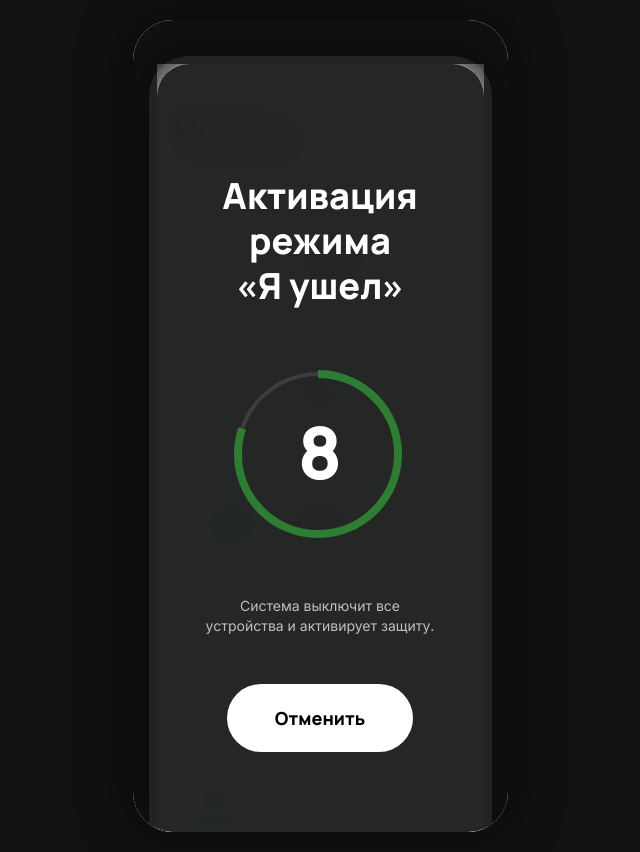
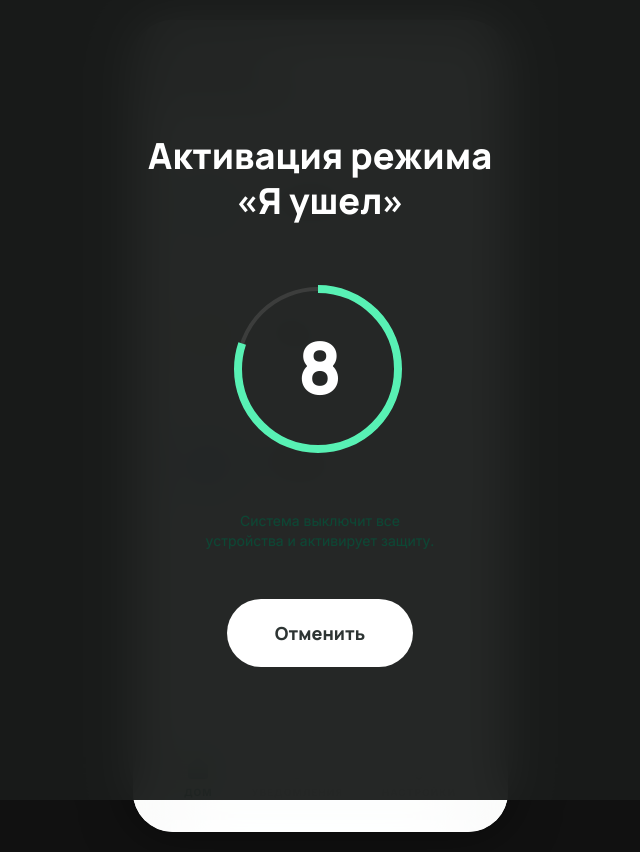
Before and after one commit to nahstya/smart-home-ui-study, a React (Vite) app in the folder aura-home/: page / in a window 1280 px wide. Both pictures are taken after a click on the button "Я УШЕЛ". Shown: the whole page, without its empty margins (320-960 px from the left). Built offline with nearby package versions, Linux system fonts and the light colour scheme.

Commit message:
Update App.tsx

```diff
--- a/aura-home/src/App.tsx
+++ b/aura-home/src/App.tsx
@@ -1469,16 +1469,9 @@ export default function App() {
     );
   };
 
-
-  return (
-    <div className="min-h-screen bg-[#111] flex items-center justify-center p-4">
-
-      {/* РАМКА ТЕЛЕФОНА */}
-      <div id="root" className="relative w-[375px] h-[812px] bg-surface overflow-hidden rounded-[3rem] shadow-2xl border-[8px] border-[#222] flex flex-col">
-
-        {/* ОСНОВНОЙ КОНТЕНТ */}
-        <main className="flex-1 overflow-y-auto scrollable-content px-4">
-          <div className="pt-4">
+  return (
+    <div className="min-h-screen flex flex-col max-w-2xl mx-auto px-4 bg-surface">
+      <main className="flex-1 pb-32">
         {currentScreen === 'home' && renderHome()}
         {currentScreen === 'room' && renderRoom()}
         {currentScreen === 'lightControl' && renderLightControl()}
@@ -1502,18 +1495,14 @@ export default function App() {
                 value: 65
               };
               setDevices(prev => [...prev, newSpeaker]);
-                  navigate('settings');
-                  setTimeout(() => navigate('home'), 100);
+              navigate('settings'); // Navigate back to settings as requested or home
+              setTimeout(() => navigate('home'), 100); // Hacky way to ensure counts refresh and user sees the result
             }}
           />
         )}
-          </div>
-
-          <div className="h-32" />
       </main>
 
       {/* Navigation Bar */}
-        {currentScreen !== 'connectionFlow' && (
       <nav className="absolute bottom-0 left-0 w-full glass-panel pt-4 pb-8 px-8 border-t border-surface-container flex justify-around items-center z-40 rounded-t-[3rem] shadow-2xl">
         <button
           onClick={() => navigate('home')}
@@ -1537,7 +1526,6 @@ export default function App() {
           <span className="text-[10px] font-bold uppercase tracking-widest">Настройки</span>
         </button>
       </nav>
-        )}
 
       {/* Away Mode Overlay */}
       <AnimatePresence>
@@ -1546,7 +1534,7 @@ export default function App() {
             initial={{ opacity: 0 }}
             animate={{ opacity: 1 }}
             exit={{ opacity: 0 }}
-              className="absolute inset-0 z-50 bg-[#1a1c1b]/95 backdrop-blur-xl flex flex-col items-center justify-center p-8 text-center text-white"
+            className="fixed inset-0 z-50 bg-[#1a1c1b]/95 backdrop-blur-xl flex flex-col items-center justify-center p-8 text-center text-white"
           >
             <motion.div
               initial={{ scale: 0.8 }}
@@ -1558,19 +1546,18 @@ export default function App() {
                 <svg className="w-48 h-48 -rotate-90">
                   <circle cx="94" cy="94" r="80" fill="none" stroke="currentColor" strokeWidth="4" className="opacity-10" />
                   <motion.circle
-                       cx="94" cy="94" r="80" fill="none" stroke="#2e7d32" strokeWidth="8" strokeDasharray="503"
+                     cx="94" cy="94" r="80" fill="none" stroke="var(--color-primary-container)" strokeWidth="8" strokeDasharray="503"
                      animate={{ strokeDashoffset: 503 - (503 * awayTimeLeft) / 10 }}
                   />
                 </svg>
                 <div className="absolute text-7xl font-manrope font-black">{awayTimeLeft}</div>
               </div>
-                <p className="text-white/70 max-w-[240px] mx-auto text-sm">Система выключит все устройства и активирует защиту.</p>
-                <button onClick={cancelAwayMode} className="bg-white text-black px-12 py-5 rounded-full font-manrope font-black text-lg">Отменить</button>
+              <p className="text-on-primary-container/70 max-w-[240px] mx-auto text-sm">Система выключит все устройства и активирует защиту.</p>
+              <button onClick={cancelAwayMode} className="bg-white text-on-surface px-12 py-5 rounded-full font-manrope font-black text-lg">Отменить</button>
             </motion.div>
           </motion.div>
         )}
       </AnimatePresence>
     </div>
-    </div>
-  );
-}
+  );
+}
```
Lines whose indentation alone changed are shown as unchanged.
